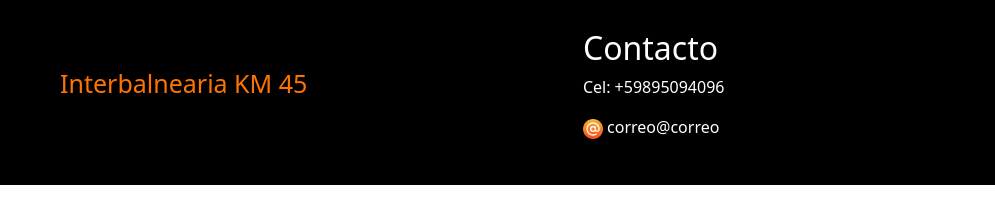
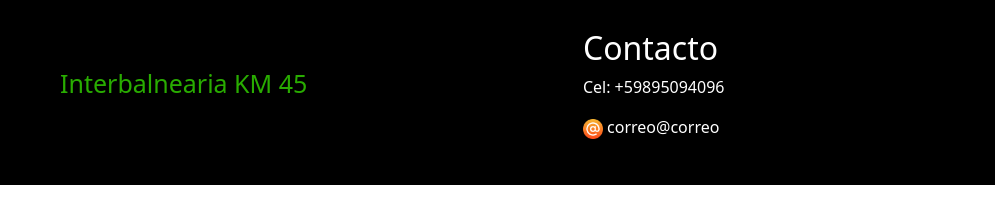
Before and after one commit to Martin-Valdes/automotora, a website: page index.html in a window 1280 px wide. Shown: the part 379-602 px from the top of the page, 0-995 px from the left. Drawn offline with nearby package versions, Linux system fonts and the light colour scheme; files that its build step writes are made by us from their sources; a web font is replaced by a local one.

Commit message:
mejoras en colores del home

```diff
--- a/scss/layout/_footer.scss
+++ b/scss/layout/_footer.scss
@@ -22,7 +22,7 @@ footer{
     }
     .sectionUbicacion{
         font-size: 1.5625rem;
-        color: rgb(255, 115, 0);
+        color: rgb(41, 172, 1);
         padding: 1.875rem;
     }
 }
```
